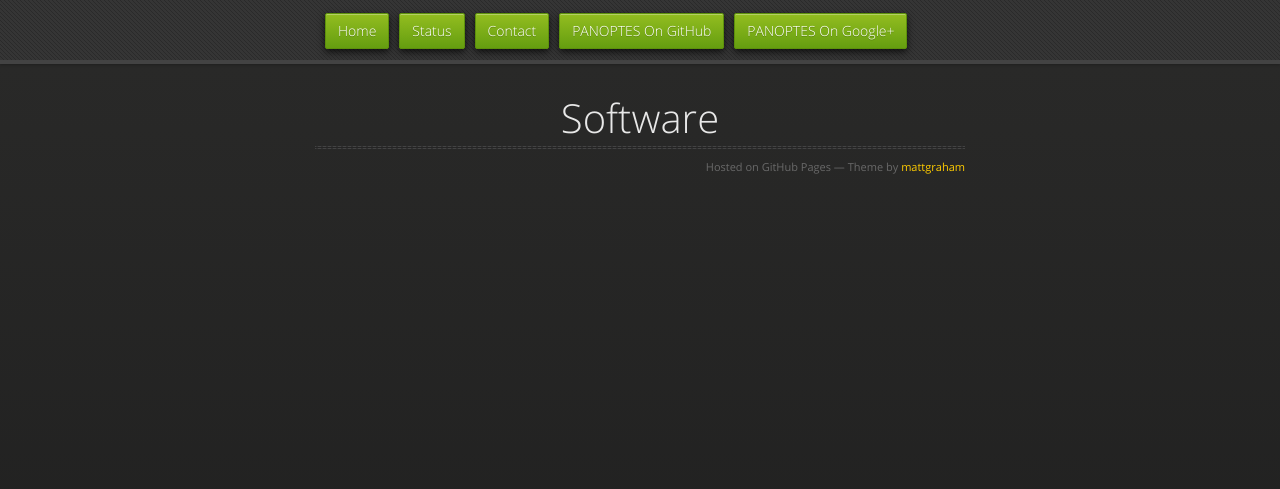
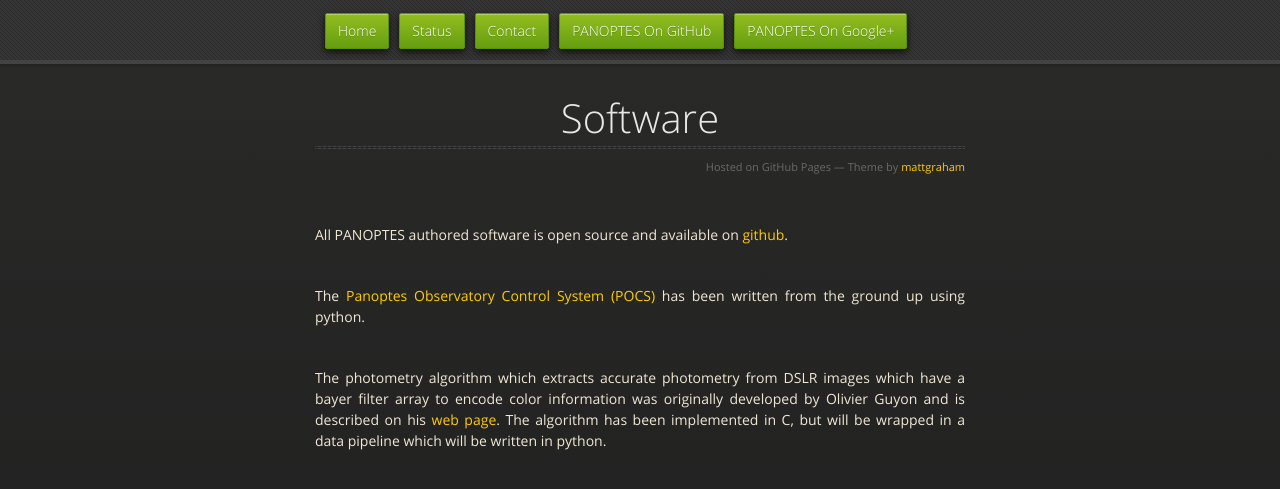
Before and after one commit to panoptes/panoptes.github.io, a Jekyll site: the page built from software.md, in a window 1280 px wide. Shown: the top 489 px of the page. Built offline with Jekyll 4.4.1, drawn with Linux system fonts in a browser that asks for light colours; nearby versions of some CDN libraries.

Commit message:
Add content to software page.

```diff
--- a/software.md
+++ b/software.md
@@ -2,3 +2,9 @@
 title: Software
 layout: default
 ---
+
+All PANOPTES authored software is open source and available on [github](https://github.com/panoptes/).
+
+The [Panoptes Observatory Control System (POCS)](https://github.com/panoptes/POCS) has been written from the ground up using python.
+
+The photometry algorithm which extracts accurate photometry from DSLR images which have a bayer filter array to encode color information was originally developed by Olivier Guyon and is described on his [web page](http://www.naoj.org/staff/guyon/09allskysurvey.web/56photometry.web/content.html).  The algorithm has been implemented in C, but will be wrapped in a data pipeline which will be written in python.
```
